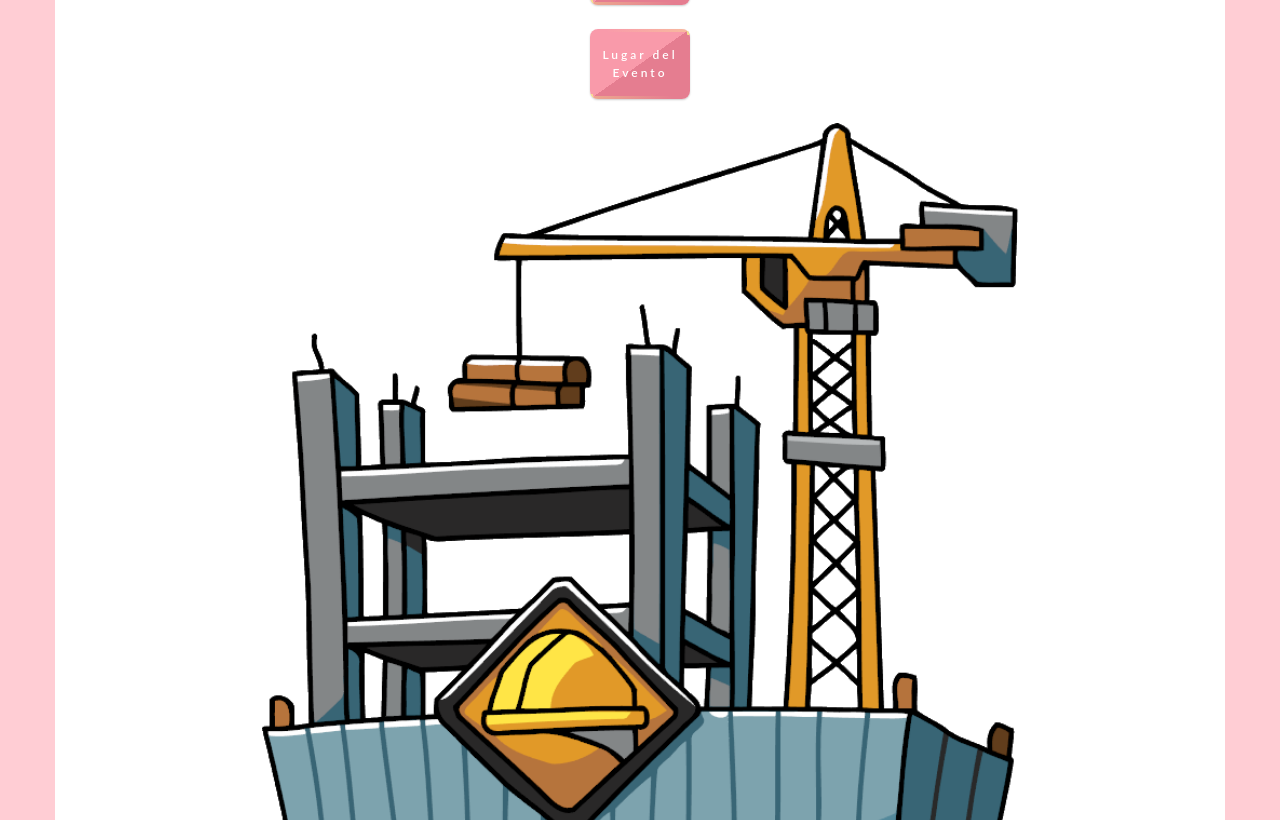
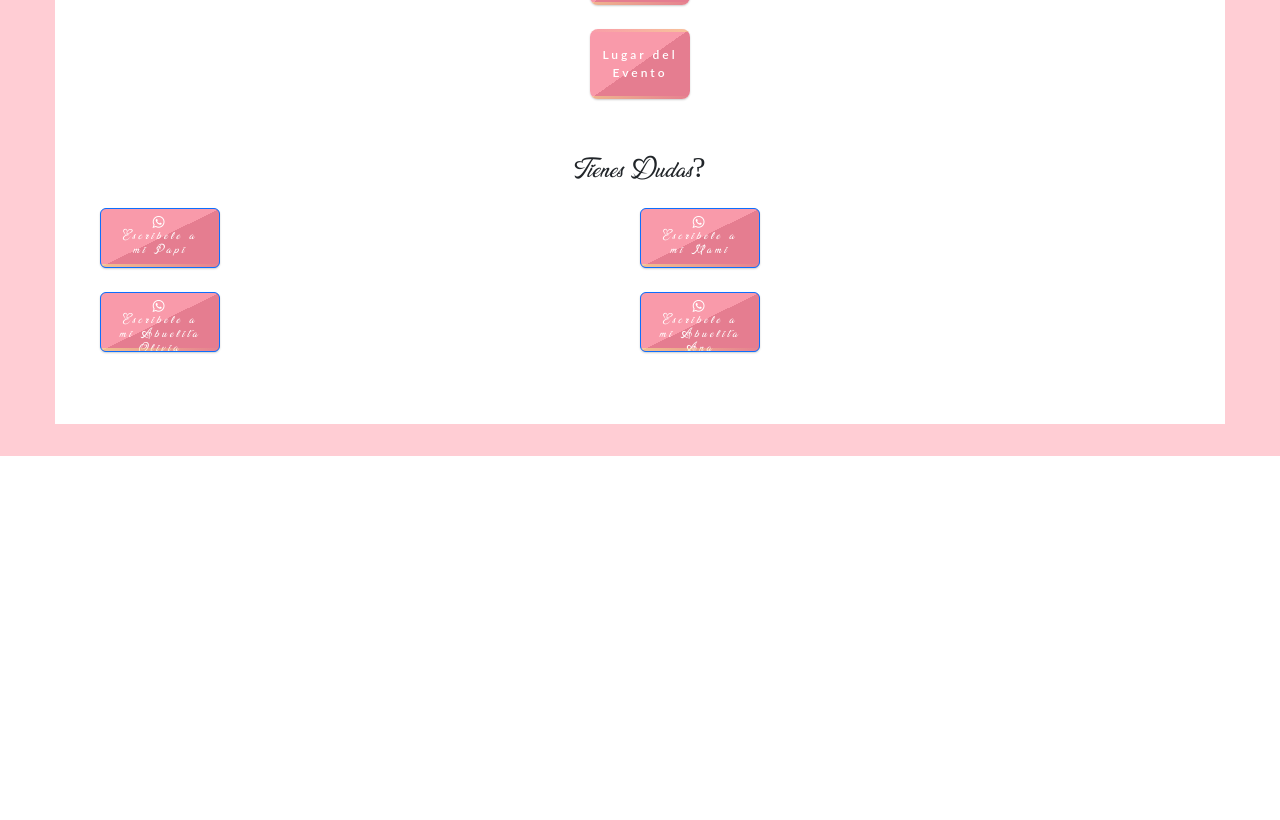
Before and after one commit to yohovani/Invitaci-n, a React (Vite) app: page / in a window 1280 px wide. Shown: the part 1980-2800 px from the top of the page. After the commit the page ends 2436 px from the top, so only its background shows below. Built offline with nearby package versions, Linux system fonts and the light colour scheme.

Commit message:
Mensaje de Whatsapp, se elimina imagen 'En construccion'

```diff
--- a/index.html
+++ b/index.html
@@ -3,6 +3,7 @@
   <head>
     <meta charset="UTF-8" />
     <link rel="icon" type="image/svg+xml" href="/vite.svg" />
+    <link rel="stylesheet" href="https://cdnjs.cloudflare.com/ajax/libs/font-awesome/4.7.0/css/font-awesome.min.css">
     <meta name="viewport" content="width=device-width, initial-scale=1.0" />
     <title>Mi Princesa</title>
   </head>
--- a/src/App.jsx
+++ b/src/App.jsx
@@ -8,10 +8,14 @@ import construccion from './assets/construccion.png';
 import cancion from './assets/audio/Te_Esperaba.mp3';
 import pikachu from './assets/images/pikachu.png'
 import Boton from './components/button'
+import Whatsapp from './components/whatsapp';
 import MyVerticallyCenteredModal from './components/modal'
 import Row from 'react-bootstrap/Row';
 import Col from 'react-bootstrap/Col';
 import cheems from './assets/cheems.jpg'
+import Button from 'react-bootstrap/Button';
+
+
 function App() {
   const [audio] = useState(new Audio(cancion)); // Crear instancia de Audio
   const [isPlaying, setIsPlaying] = useState(false); // Estado para controlar la reproducción
@@ -68,9 +72,8 @@ function App() {
 
         <Boton onClick={() => setmodalConfirmar(true)} texto={"Confirmar Asistencia" }></Boton>< br />
         <Boton onClick={() => setModalMapa(true)} texto={"Lugar del Evento" }></Boton>< br />
-
-        <img src={construccion} className="princesa" /><br />
-        <p>Mi Papi esta trabajando en lo que falta aguanten</p><br></br>
+        <br/>
+        <Whatsapp /><br /><br /><br />
 
         <MyVerticallyCenteredModal
         show={modalShow}
--- /dev/null
+++ b/src/components/whatsapp.jsx
@@ -0,0 +1,39 @@
+import Container from 'react-bootstrap/Container';
+import Row from 'react-bootstrap/Row';
+import Col from 'react-bootstrap/Col';
+import Boton from './button';
+import Button from 'react-bootstrap/Button';
+
+function Whatsapp() {
+    return (
+      <Container>
+        <p style={{ fontFamily: 'MiFuente', fontSize: 30 }}>Tienes Dudas?</p>
+        <Row>
+          <Col>
+            <Row>
+                <Button style={{ width: 120, fontSize: 14, height: 60}}><a style={{ color: 'white' }} href="https://wa.me/524922183156?text=Hola%20Yohovani%20te%20escribo%20por%20que%20tengo%20dudas%20con%20respecto%20al%20baby%20shower" ><i className="fa fa-whatsapp"><p style={{ fontFamily: 'MiFuente' }}>Escribele a mi Papi</p></i></a><span></span><span></span><span></span><span></span></Button>
+            </Row>
+          </Col>
+          <Col>
+            <Row>
+                <Button style={{ width: 120, fontSize: 14, height: 60}}><a style={{ color: 'white' }} href="https://wa.me/524924269997?text=Hola%20Paulina%20te%20escribo%20por%20que%20tengo%20dudas%20con%20respecto%20al%20baby%20shower" ><i className="fa fa-whatsapp"><p style={{ fontFamily: 'MiFuente' }}>Escribele a mi Mami</p></i></a><span></span><span></span><span></span><span></span></Button>
+            </Row>
+          </Col>
+        </Row><br />
+        <Row>
+          <Col>
+            <Row>
+                <Button style={{ width: 120, fontSize: 14, height: 60}}><a style={{ color: 'white' }} href="https://wa.me/524922562566?text=Hola%20Olivia%20te%20escribo%20por%20que%20tengo%20dudas%20con%20respecto%20al%20baby%20shower" ><i className="fa fa-whatsapp"><p style={{ fontFamily: 'MiFuente' }}>Escribele a mi Abuelita Olivia</p></i></a><span></span><span></span><span></span><span></span></Button>
+            </Row>
+          </Col>
+          <Col>
+            <Row>
+            <Button style={{ width: 120, fontSize: 14, height: 60}}><a style={{ color: 'white' }} href="https://wa.me/524923687667?text=Hola%20Ana%20te%20escribo%20por%20que%20tengo%20dudas%20con%20respecto%20al%20baby%20shower" ><i className="fa fa-whatsapp"><p style={{ fontFamily: 'MiFuente' }}>Escribele a mi Abuelita Ana</p></i></a><span></span><span></span><span></span><span></span></Button>
+            </Row>
+          </Col>
+        </Row>
+      </Container>
+    );
+  }
+
+  export default Whatsapp;
```
Also changed, not shown: 3 other files (tests, documents, lock files or other folders).
